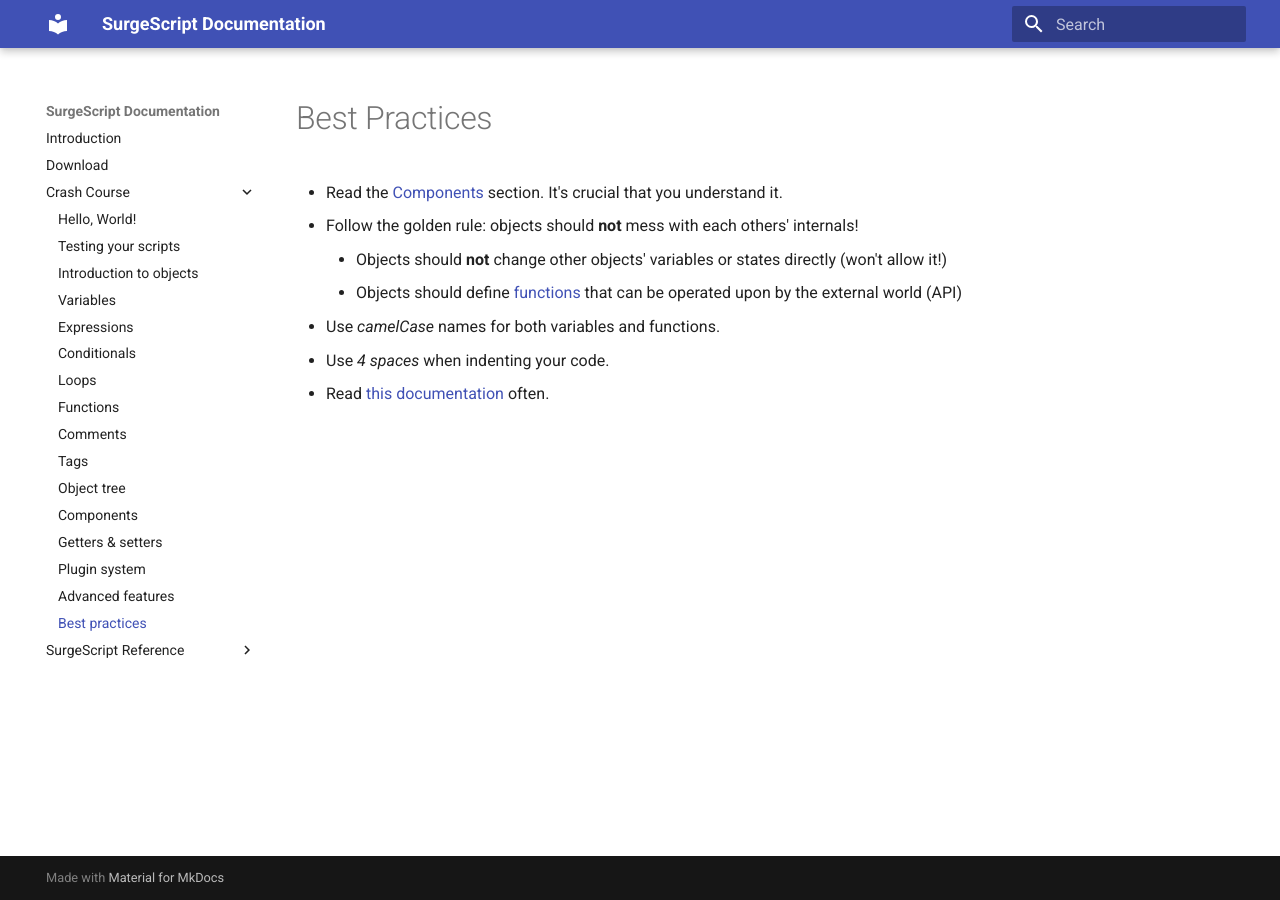
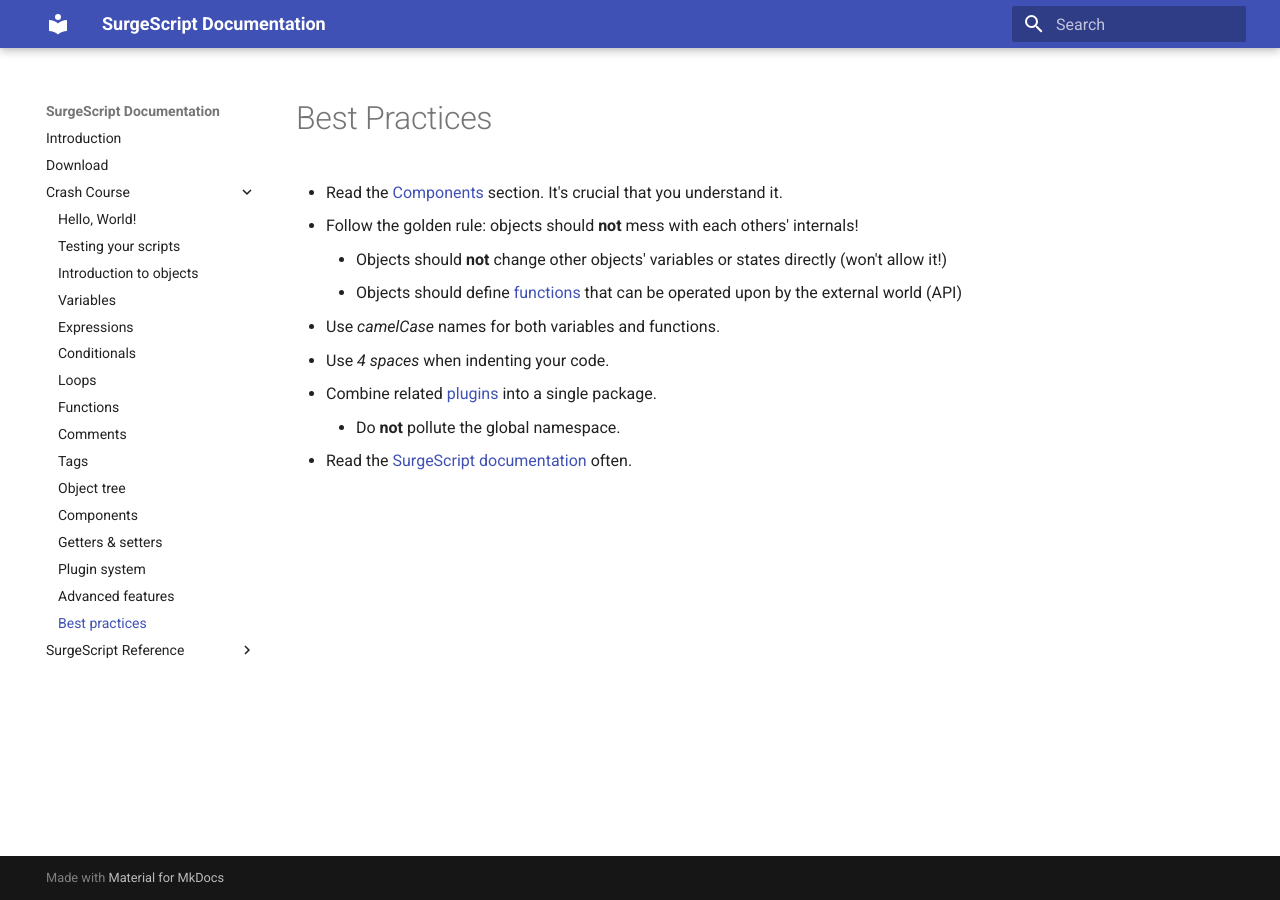
Before and after one commit to alemart/surgescript, an MkDocs documentation site: the page built from docs/tutorials/best_practices.md, in a window 1280 px wide. Built offline with MkDocs 1.6.1 and Material for MkDocs 9.7.7, drawn with Linux system fonts in a browser that asks for light colours; old or Windows-style settings are respelled for this version of MkDocs.

Commit message:
Included a best practice.

```diff
--- a/docs/tutorials/best_practices.md
+++ b/docs/tutorials/best_practices.md
@@ -7,4 +7,6 @@
     - Objects should define [functions](functions) that can be operated upon by the external world (API)
 - Use *camelCase* names for both variables and functions.
 - Use *4 spaces* when indenting your code.
-- Read [this documentation](../../) often.
+- Combine related [plugins](plugins) into a single package.
+    - Do **not** pollute the global namespace.
+- Read the [SurgeScript documentation](../../) often.
```
